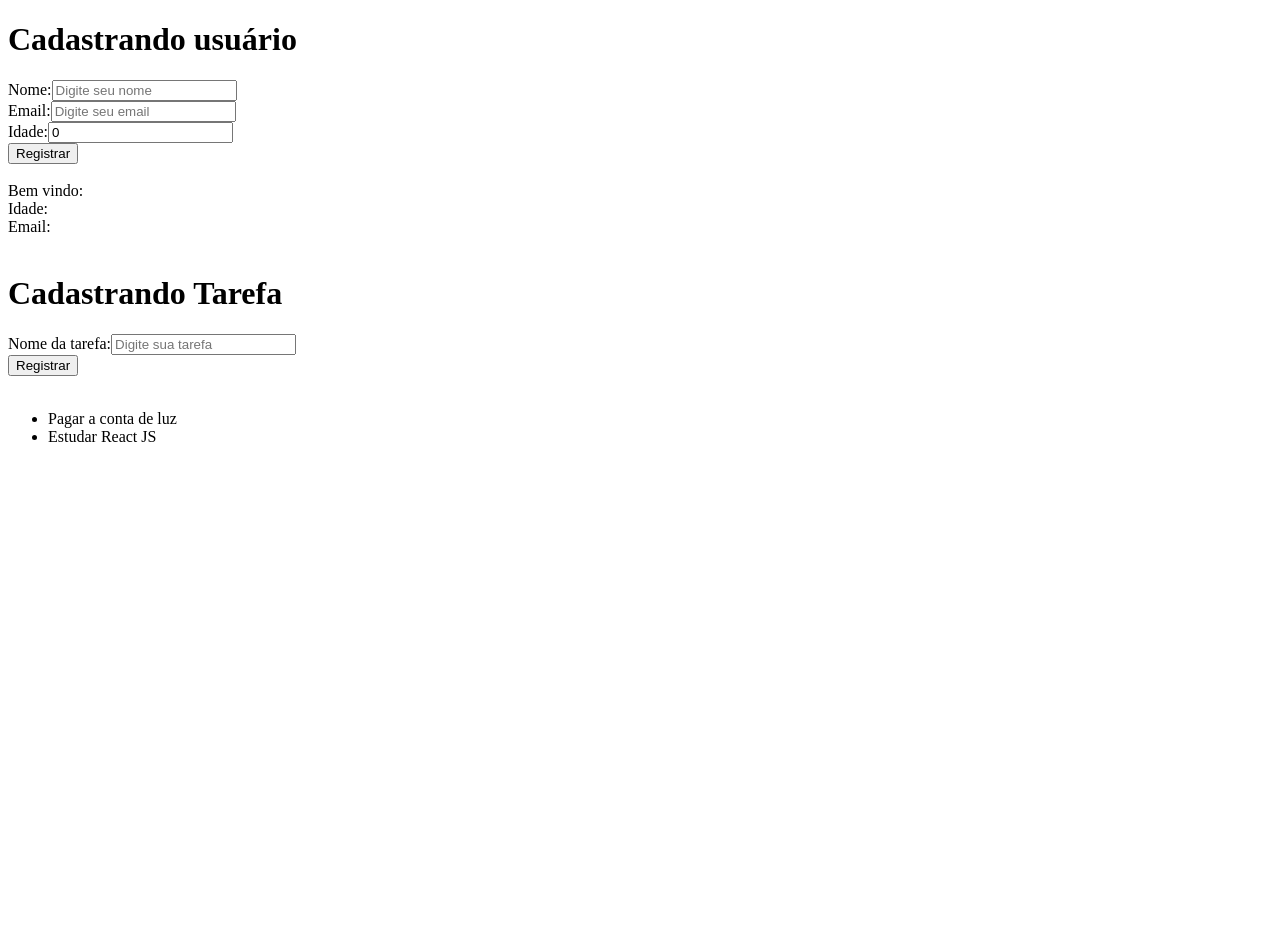
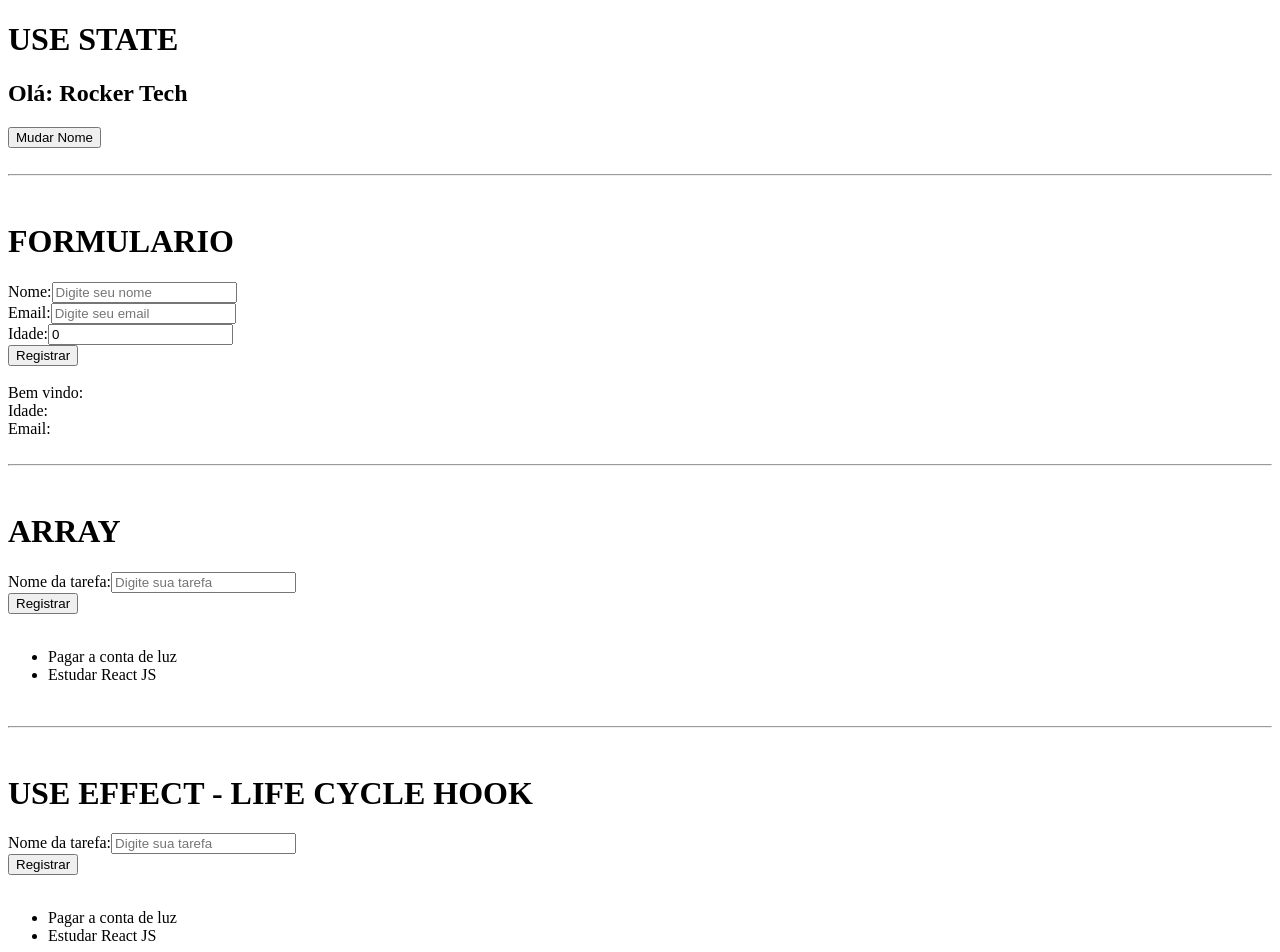
Before and after one commit to ricardorocker/full-stack-app, a React (Create React App) app: page / in a window 1280 px wide. Shown: the top 952 px of the page. Before the commit the page ends 800 px from the top, so only its background shows below. Built offline with nearby package versions, Linux system fonts and the light colour scheme.

Commit message:
Split stacks

```diff
--- a/src/App.js
+++ b/src/App.js
@@ -1,142 +1,24 @@
-import { useEffect, useState } from "react";
-
-// import Nome from "./components/Nome";
+import UseState from "./components/useState";
+import Formulario from "./components/formulario";
+import Array from "./components/Array";
+import UseEffect from "./components/useEffect";
 
 function App() {
-  //  ARRAY
-  const [input, setInput] = useState("");
-  const [tarefas, setTarefas] = useState([
-    "Pagar a conta de luz",
-    "Estudar React JS",
-  ]);
-
-  // LIFE CICLE HOOK - ngOnInit
-  useEffect(() => {
-    const tarefasStorage = localStorage.getItem("@tarefa");
-
-    if (tarefasStorage) {
-      setTarefas(JSON.parse(tarefasStorage));
-    }
-  }, []);
-
-  // LIFE CICLE HOOK - ngOnChange(tarefas)
-  useEffect(() => {
-    localStorage.setItem("@tarefa", JSON.stringify(tarefas));
-  }, [tarefas]);
-
-  function handleRegisterTask(e) {
-    e.preventDefault();
-
-    setTarefas([...tarefas, input]);
-    setInput("");
-  }
-
-  // FORM
-  const [nome, setNome] = useState("");
-  const [email, setEmail] = useState("");
-  const [idade, setIdade] = useState(0);
-
-  const [user, setUser] = useState({});
-
-  function handleRegister(e) {
-    e.preventDefault();
-
-    alert("Usuario registrado com sucesso!");
-    setUser({
-      nome: nome,
-      idade: idade,
-      email: email,
-    });
-  }
-
-  // const [aluno, setAluno] = useState("Rocker Tech");
-
-  // function handleChangeName(nome) {
-  //   setAluno(nome);
-  // }
-
   return (
     <div>
-      <h1>Cadastrando usuário</h1>
-
-      <form onSubmit={handleRegister}>
-        <label>Nome:</label>
-        <input
-          placeholder="Digite seu nome"
-          value={nome}
-          onChange={(e) => setNome(e.target.value)}
-        />
-        <br />
-
-        <label>Email:</label>
-        <input
-          placeholder="Digite seu email"
-          value={email}
-          onChange={(e) => setEmail(e.target.value)}
-        />
-        <br />
-
-        <label>Idade:</label>
-        <input
-          placeholder="Digite seu idade"
-          value={idade}
-          onChange={(e) => setIdade(e.target.value)}
-        />
-        <br />
-
-        <button type="submit">Registrar</button>
-      </form>
-
+      <UseState />
       <br />
-
-      <div>
-        <span>Bem vindo: {user.nome}</span>
-        <br />
-        <span>Idade: {user.idade}</span>
-        <br />
-        <span>Email: {user.email}</span>
-        <br />
-      </div>
-
+      <hr />
       <br />
-
-      {/* ARRAY */}
-      <h1>Cadastrando Tarefa</h1>
-
-      <form onSubmit={handleRegisterTask}>
-        <label>Nome da tarefa:</label>
-        <input
-          placeholder="Digite sua tarefa"
-          value={input}
-          onChange={(e) => setInput(e.target.value)}
-        />
-        <br />
-
-        <button type="submit">Registrar</button>
-      </form>
-
+      <Formulario />
       <br />
-
-      <ul>
-        {tarefas.map((tarefa) => (
-          <li key={tarefa}>{tarefa}</li>
-        ))}
-      </ul>
-
+      <hr />
       <br />
+      <Array />
       <br />
-
-      {/* USESTATE */}
-      {/* <h1>React app</h1>
-      <h2>Olá: {aluno}</h2>
-      <button onClick={() => handleChangeName("Ricardo Rocker")}>
-        Mudar nome
-      </button> */}
-
-      {/* COMPONENTS & PROPS */}
-      {/* <Nome aluno="Ricardo" idade={28} />
+      <hr />
       <br />
-      <Nome aluno="Petrucia" idade={26} /> */}
+      <UseEffect />
     </div>
   );
 }
--- /dev/null
+++ b/src/components/Array.js
@@ -0,0 +1,44 @@
+import { useState } from "react";
+
+function Array() {
+  const [input, setInput] = useState("");
+  const [tarefas, setTarefas] = useState([
+    "Pagar a conta de luz",
+    "Estudar React JS",
+  ]);
+
+  function handleRegisterTask(e) {
+    e.preventDefault();
+
+    setTarefas([...tarefas, input]);
+    setInput("");
+  }
+
+  return (
+    <div>
+      <h1>ARRAY</h1>
+
+      <form onSubmit={handleRegisterTask}>
+        <label>Nome da tarefa:</label>
+        <input
+          placeholder="Digite sua tarefa"
+          value={input}
+          onChange={(e) => setInput(e.target.value)}
+        />
+        <br />
+
+        <button type="submit">Registrar</button>
+      </form>
+
+      <br />
+
+      <ul>
+        {tarefas.map((tarefa) => (
+          <li key={tarefa}>{tarefa}</li>
+        ))}
+      </ul>
+    </div>
+  );
+}
+
+export default Array;
--- /dev/null
+++ b/src/components/formulario.js
@@ -0,0 +1,65 @@
+import { useState } from "react";
+
+function Formulario() {
+  const [nome, setNome] = useState("");
+  const [email, setEmail] = useState("");
+  const [idade, setIdade] = useState(0);
+
+  const [user, setUser] = useState({});
+
+  function handleRegister(e) {
+    e.preventDefault();
+
+    alert("Usuario registrado com sucesso!");
+    setUser({
+      nome: nome,
+      idade: idade,
+      email: email,
+    });
+  }
+
+  return (
+    <div>
+      <h1>FORMULARIO</h1>
+
+      <form onSubmit={handleRegister}>
+        <label>Nome:</label>
+        <input
+          placeholder="Digite seu nome"
+          value={nome}
+          onChange={(e) => setNome(e.target.value)}
+        /> <br />
+
+        <label>Email:</label>
+        <input
+          placeholder="Digite seu email"
+          value={email}
+          onChange={(e) => setEmail(e.target.value)}
+        /> <br />
+
+        <label>Idade:</label>
+        <input
+          placeholder="Digite seu idade"
+          value={idade}
+          onChange={(e) => setIdade(e.target.value)}
+        />
+        <br />
+
+        <button type="submit">Registrar</button>
+      </form>
+
+      <br />
+
+      <div>
+        <span>Bem vindo: {user.nome}</span>
+        <br />
+        <span>Idade: {user.idade}</span>
+        <br />
+        <span>Email: {user.email}</span>
+        <br />
+      </div>
+    </div>
+  );
+}
+
+export default Formulario;
--- /dev/null
+++ b/src/components/useEffect.js
@@ -0,0 +1,58 @@
+import { useEffect, useState } from "react";
+
+function UseEffect() {
+  const [input, setInput] = useState("");
+  const [tarefas, setTarefas] = useState([
+    "Pagar a conta de luz",
+    "Estudar React JS",
+  ]);
+
+  // LIFE CICLE HOOK - ngOnInit
+  useEffect(() => {
+    const tarefasStorage = localStorage.getItem("@task");
+
+    if (tarefasStorage) {
+      setTarefas(JSON.parse(tarefasStorage));
+    }
+  }, []);
+
+  // LIFE CICLE HOOK - ngOnChange(tarefas)
+  useEffect(() => {
+    localStorage.setItem("@task", JSON.stringify(tarefas));
+  }, [tarefas]);
+
+  function handleRegisterTask(e) {
+    e.preventDefault();
+
+    setTarefas([...tarefas, input]);
+    setInput("");
+  }
+
+  return (
+    <div>
+      <h1>USE EFFECT - LIFE CYCLE HOOK</h1>
+
+      <form onSubmit={handleRegisterTask}>
+        <label>Nome da tarefa:</label>
+        <input
+          placeholder="Digite sua tarefa"
+          value={input}
+          onChange={(e) => setInput(e.target.value)}
+        />
+        <br />
+
+        <button type="submit">Registrar</button>
+      </form>
+
+      <br />
+
+      <ul>
+        {tarefas.map((tarefa) => (
+          <li key={tarefa}>{tarefa}</li>
+        ))}
+      </ul>
+    </div>
+  );
+}
+
+export default UseEffect;
--- /dev/null
+++ b/src/components/useState.js
@@ -0,0 +1,20 @@
+import { useState } from "react";
+
+function UseState() {
+  const [aluno, setAluno] = useState("Rocker Tech");
+
+  function handleChangeName(nome) {
+    setAluno(nome);
+  }
+  return (
+    <div>
+      <h1>USE STATE</h1>
+      <h2>Olá: {aluno}</h2>
+      <button onClick={() => handleChangeName("Ricardo Rocker")}>
+        Mudar Nome
+      </button>
+    </div>
+  );
+}
+
+export default UseState;
```
